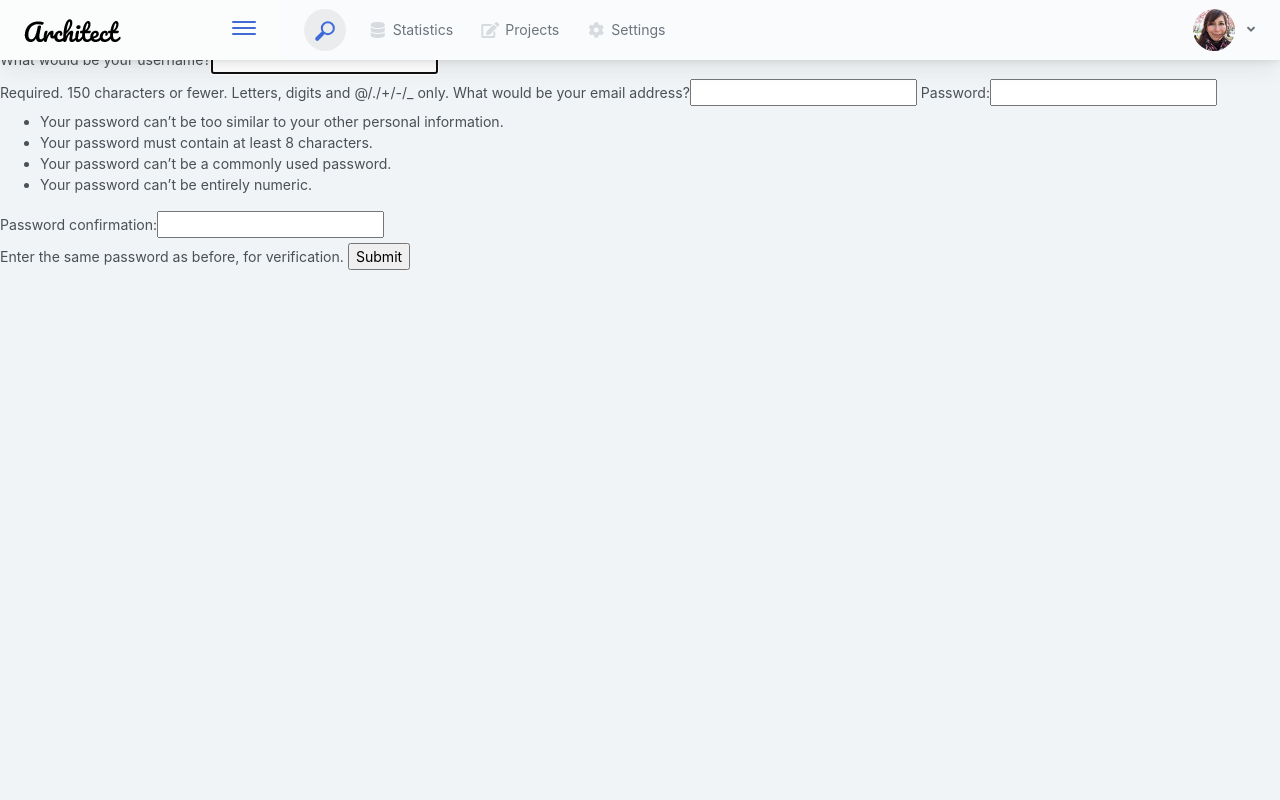
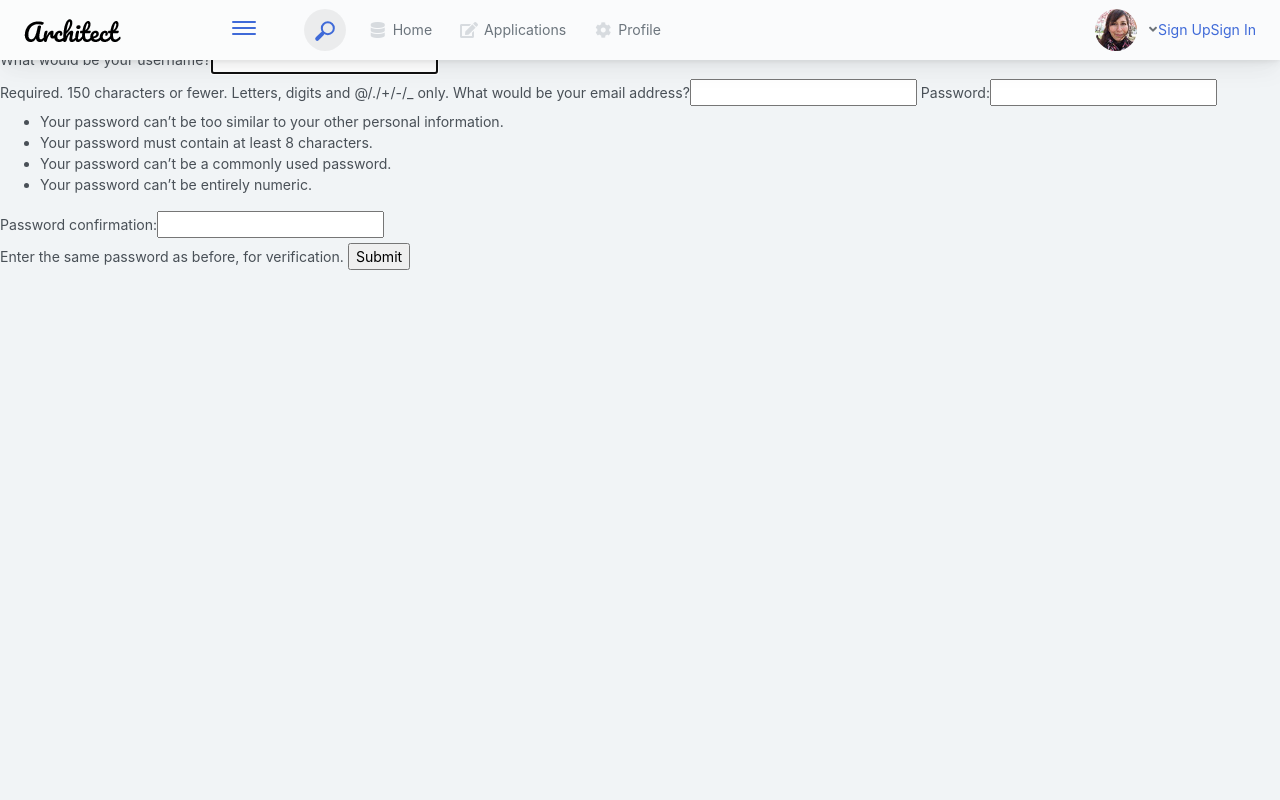
Before and after one commit to python-force/social-team-builder, a Django app: page /signup/ in a window 1280 px wide. Run offline with Django 3.2, Linux system fonts and the light colour scheme; some libraries are stand-ins or nearby versions.

Commit message:
app design

```diff
--- a/stb/core/forms.py
+++ b/stb/core/forms.py
@@ -1,7 +1,8 @@
 from django.contrib.auth.forms import UserCreationForm
 from django.contrib.auth.models import User
 from django.forms.models import inlineformset_factory
-from stb.core.models import Profile, Skill
+from stb.core.models import Profile, Skill, Project
+from django import forms
 
 # ProfileFormSet = inlineformset_factory(Profile, Skill, fields = ['profile', 'title'], can_delete = True)
 
@@ -14,3 +15,35 @@ class UserCreateForm(UserCreationForm):
         super().__init__(*args, **kwargs)
         self.fields["username"].label = "What would be your username?"
         self.fields["email"].label = "What would be your email address?"
+
+
+class SkillForm(forms.ModelForm):
+    def __init__(self, *args, **kwargs):
+        super().__init__(*args, **kwargs)
+        self.fields['title'].widget.attrs.update({'class': 'form-control-sm form-control'})
+
+    class Meta:
+        model = Skill
+        fields = ['title']
+
+
+class ProjectForm(forms.ModelForm):
+    def __init__(self, *args, **kwargs):
+        super().__init__(*args, **kwargs)
+        self.fields['title'].widget.attrs.update({'class': 'form-control'})
+        self.fields['url'].widget.attrs.update({'class': 'form-control'})
+
+    class Meta:
+        model = Project
+        fields = ['title', 'url']
+
+class ProfileForm(forms.ModelForm):
+    def __init__(self, *args, **kwargs):
+        super().__init__(*args, **kwargs)
+        self.fields['full_name'].widget.attrs.update({'class': 'form-control'})
+        self.fields['description'].widget = forms.Textarea({'class': 'form-control'})
+        self.fields['other_skills'].widget.attrs.update({'class': 'form-control'})
+
+    class Meta:
+        model = Profile
+        fields = ['full_name', 'description', 'avatar', 'other_skills']
--- a/stb/core/templates/applications.html
+++ b/stb/core/templates/applications.html
@@ -146,7 +146,7 @@
                                         {% endif %}
                                     </td>
                                     <td class="text-center">
-                                        <button onclick="window.location.href = '';" type="button" id="PopoverCustomT-1" class="btn btn-primary btn-sm">Details</button>
+                                        <button onclick="window.location.href = '{% url "profile" value.0.users.id %}';" type="button" id="PopoverCustomT-1" class="btn btn-primary btn-sm">Details</button>
                                     </td>
                                 </tr>
                                 {% endfor %}
--- a/stb/core/templates/base.html
+++ b/stb/core/templates/base.html
@@ -23,6 +23,7 @@
     * The above copyright notice and this permission notice shall be included in all copies or substantial portions of the Software.
     -->
 <link href="{% static 'ui/main.css' %}" rel="stylesheet"></head>
+{% block addcss %}{% endblock %}
 <div>
     <div class="app-container app-theme-white body-tabs-shadow fixed-sidebar fixed-header">
         <div class="app-header header-shadow">
@@ -66,24 +67,25 @@
                     </div>
                     <ul class="header-menu nav">
                         <li class="nav-item">
-                            <a href="javascript:void(0);" class="nav-link">
+                            <a href="{% url "index" %}" class="nav-link">
                                 <i class="nav-link-icon fa fa-database"> </i>
-                                Statistics
+                                Home
                             </a>
                         </li>
                         <li class="btn-group nav-item">
-                            <a href="javascript:void(0);" class="nav-link">
+                            <a href="{% url "applications" %}" class="nav-link">
                                 <i class="nav-link-icon fa fa-edit"></i>
-                                Projects
+                                Applications
                             </a>
                         </li>
                         <li class="dropdown nav-item">
-                            <a href="javascript:void(0);" class="nav-link">
+                            <a href="{% url "profile" user.users.id %}" class="nav-link">
                                 <i class="nav-link-icon fa fa-cog"></i>
-                                Settings
+                                Profile
                             </a>
                         </li>
-                    </ul>        </div>
+                    </ul>
+                </div>
                 <div class="app-header-right">
                     <div class="header-btn-lg pr-0">
                         <div class="widget-content p-0">
@@ -95,21 +97,17 @@
                                             <i class="fa fa-angle-down ml-2 opacity-8"></i>
                                         </a>
                                         <div tabindex="-1" role="menu" aria-hidden="true" class="dropdown-menu dropdown-menu-right">
-                                            <button type="button" tabindex="0" class="dropdown-item">User Account</button>
-                                            <button type="button" tabindex="0" class="dropdown-item">Settings</button>
-                                            <h6 tabindex="-1" class="dropdown-header">Header</h6>
-                                            <button type="button" tabindex="0" class="dropdown-item">Actions</button>
-                                            <div tabindex="-1" class="dropdown-divider"></div>
-                                            <button type="button" tabindex="0" class="dropdown-item">Dividers</button>
+                                            <button onclick="window.location.href = '{% url "profile" user.users.id %}';" type="button" tabindex="0" class="dropdown-item">Profile</button>
                                         </div>
                                     </div>
                                 </div>
+                                {% if user.is_authenticated %}
                                 <div class="widget-content-left  ml-3 header-user-info">
                                     <div class="widget-heading">
-                                        Alina Mclourd
+                                        {{ user.users.full_name }}
                                     </div>
                                     <div class="widget-subheading">
-                                        VP People Manager
+                                        {{ user.username }}
                                     </div>
                                 </div>
                                 <div class="widget-content-right header-user-info ml-3">
@@ -117,6 +115,10 @@
                                         <i class="fa text-white fa-calendar pr-1 pl-1"></i>
                                     </button>
                                 </div>
+                                {% else %}
+                                <a href="{% url 'signup' %}">Sign Up</a></li>
+                                <a href="{% url 'login' %}">Sign In</a></li>
+                                {% endif %}
                             </div>
                         </div>
                     </div>
@@ -127,4 +129,5 @@
     </div>
 </div>
 <script type="text/javascript" src="{% static 'ui/assets/scripts/main.js' %}"></script></body>
+{% block js %}{% endblock %}
 </html>
--- a/stb/core/views.py
+++ b/stb/core/views.py
@@ -14,6 +14,7 @@ import collections
 from django.db.models import Q
 from django.http import HttpResponseRedirect
 from django.forms.formsets import all_valid
+from stb.core.forms import ProfileForm, SkillForm, ProjectForm
 
 class SignUp(CreateView):
     form_class = UserCreateForm
@@ -174,6 +175,7 @@ class ProfileSkillInline(InlineFormSetFactory):
 
 class SkillInline(InlineFormSetFactory):
     model = Skill
+    form_class = SkillForm
     inlines = [ProfileSkillInline]
     factory_kwargs = {'extra': 1, 'max_num': None,
                       'can_order': False, 'can_delete': True}
@@ -182,6 +184,7 @@ class SkillInline(InlineFormSetFactory):
 
 class ProjectInline(InlineFormSetFactory):
     model = Project
+    form_class = ProjectForm
     fields = ['title', 'url']
     factory_kwargs = {'extra': 1, 'max_num': None,
                       'can_order': False, 'can_delete': True}
@@ -204,8 +207,8 @@ class ProfileView(TemplateView):
 
 class ProfileUpdateView(UpdateWithInlinesView):
     model = Profile
+    form_class = ProfileForm
     inlines = [ProfileSkillInline, ProjectInline]
-    fields = ['full_name', 'description', 'avatar', 'other_skills']
     template_name = 'profile_edit.html'
 
     def get_queryset(self):
```
Also changed, not shown: stb/core/templates/profile_edit.html (+45 -6 lines).
